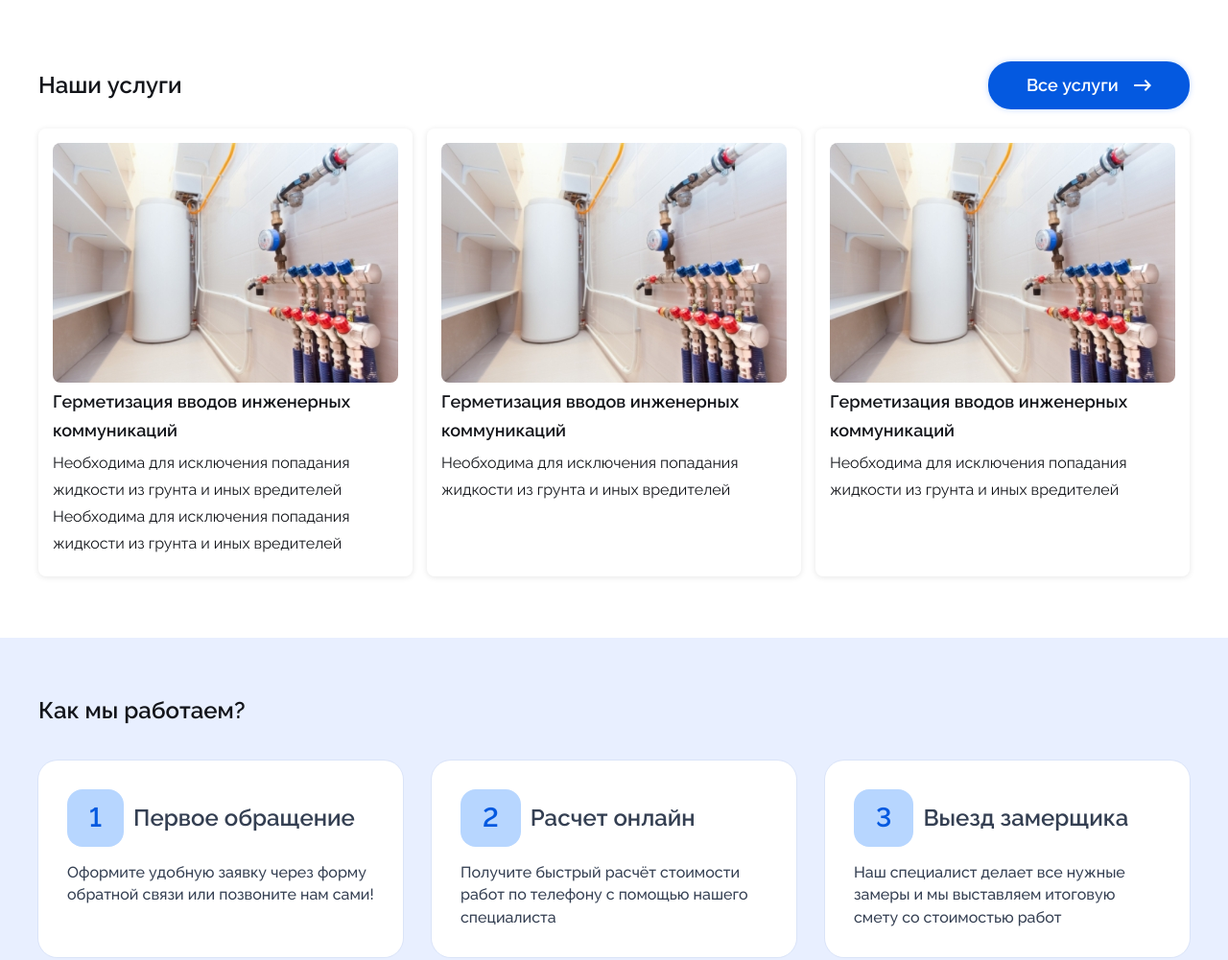
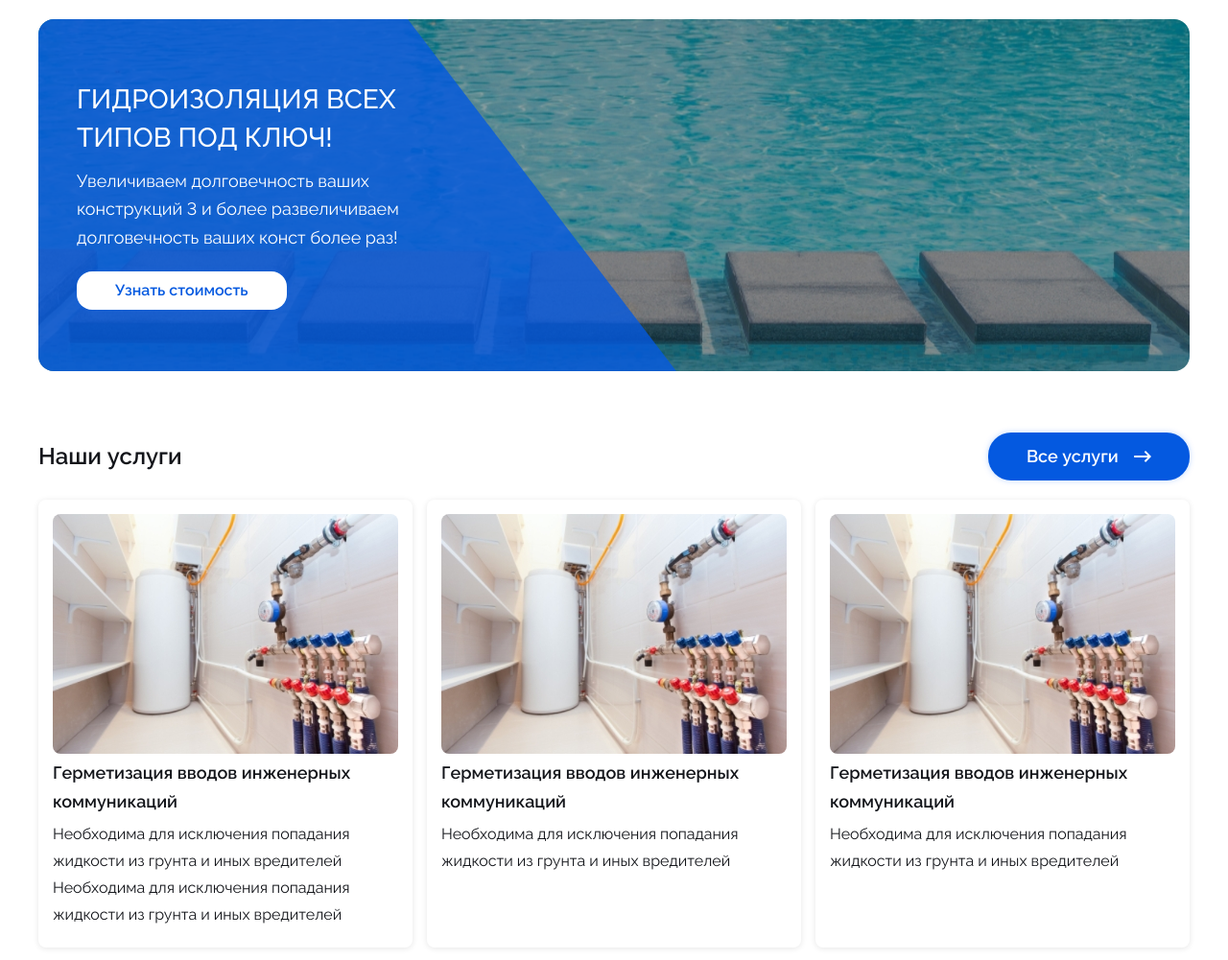
Before and after one commit to Bekh-dev/Remgikom, a plain HTML site: page index.html in a window 1280 px wide. Shown: the top 1001 px of the page at 96% size. Drawn offline with Linux system fonts and the light colour scheme.

Commit message:
верстка главного блока основной страниц

```diff
--- a/#sourse/scss/style.scss
+++ b/#sourse/scss/style.scss
@@ -68,7 +68,90 @@ body {
 	flex: 1 1 auto;
 }
 //========================================================================================================================
+.gidro {
+	padding-top: 20px;
+	&__container {
+	}
 
+	&__box {
+		background: url('../img/gidro/main-bg.jpeg') center / cover no-repeat;
+		border-radius: 16px;
+		padding: clamp(30px, 5vw, 80px) clamp(20px, 5vw, 40px);
+		@media (min-width:$md4+px){
+			position: relative;
+			overflow: hidden;
+			&:after {
+				content:'';
+				position: absolute;
+				width: 700px;
+				height: 100%;
+				top: 0;
+				left: 0;
+				background: rgba(4, 89, 224, 0.8);
+				clip-path: polygon(0 0,55% 0%, 95% 100%, 0% 100%);
+			}
+		}
+		@media (max-width:$md3+px){
+			display: flex;
+			justify-content: center;
+		}
+	}
+
+	&__content {
+		position: relative;
+		z-index: 2;
+		color: #fff;
+		max-width: 390px;
+		@media (max-width:$md3+px){
+			text-align: center;
+		}
+		@media (max-width:$md4+px){
+			background-color: rgba(4, 89, 224, 0.9);
+			border-radius: 16px;
+			padding: 30px 20px;
+		}
+	}
+
+	&__title {
+		font-size: clamp(20px, 5vw, 28px);
+		font-weight: 500;
+		line-height: calc(40px / 28px * 100%);
+		margin-bottom: 10px;
+
+		}
+
+	&__text {
+		margin-bottom: 20px;
+		font-size: clamp(16px, 5vw, 18px);
+		line-height: calc(30px / 18px * 100%);
+	}
+
+	&__btn {
+		display: inline-block;
+		border-radius: 16px;
+		box-shadow: 0px 0px 6px 0px rgba(0, 102, 255, 0.25);
+		background: rgb(255, 255, 255);
+		padding: 12px 40px;
+
+		transition: all 0.3s ease 0s;
+
+		text-align: center;
+		color: $blue;
+		font-size: 16px;
+		font-weight: 600;
+
+		@media (any-hover: hover)  {
+			&:hover {
+				box-shadow: 0px 0px 6px 0px rgba(0, 0, 0, 0.25);
+				color: $black;
+			}
+		}
+
+		@media (max-width:$md4+px){
+			width: 100%;
+		}
+	}
+}
 //========================================================================================================================
 .services {
 	padding-top: clamp(30px, 5vw, 70px);
--- a/index.html
+++ b/index.html
@@ -11,6 +11,19 @@
 <header class="header">
 
 </header>		<main class="page">
+
+			<section class="gidro">
+				<div class="gidro__container _container">
+					<div class="gidro__box">
+						<div class="gidro__content">
+							<h1 class="gidro__title">ГИДРОИЗОЛЯЦИЯ ВСЕХ ТИПОВ ПОД КЛЮЧ!</h1>
+							<p class="gidro__text">Увеличиваем долговечность ваших конструкций 3 и более развеличиваем
+								долговечность ваших конст более раз!</p>
+							<a href="#" class="gidro__btn">Узнать стоимость</a>
+						</div>
+					</div>
+				</div>
+			</section>
 
 			<section class="services">
 				<div class="services__container _container">
```
Also changed, not shown: css/style.css, img/gidro/main-bg.jpeg (added), 1 other file.
